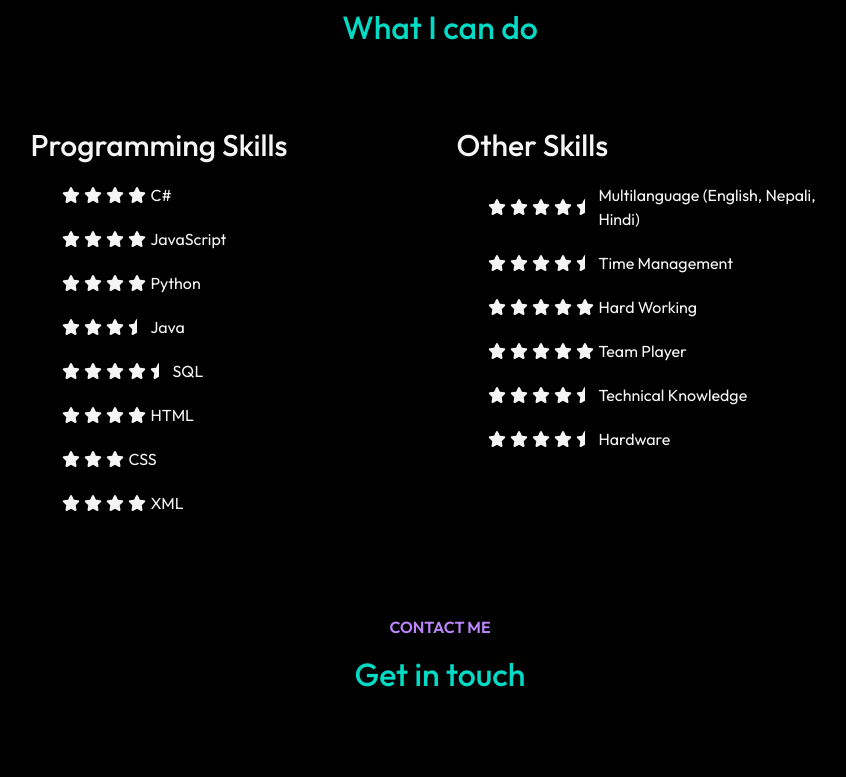
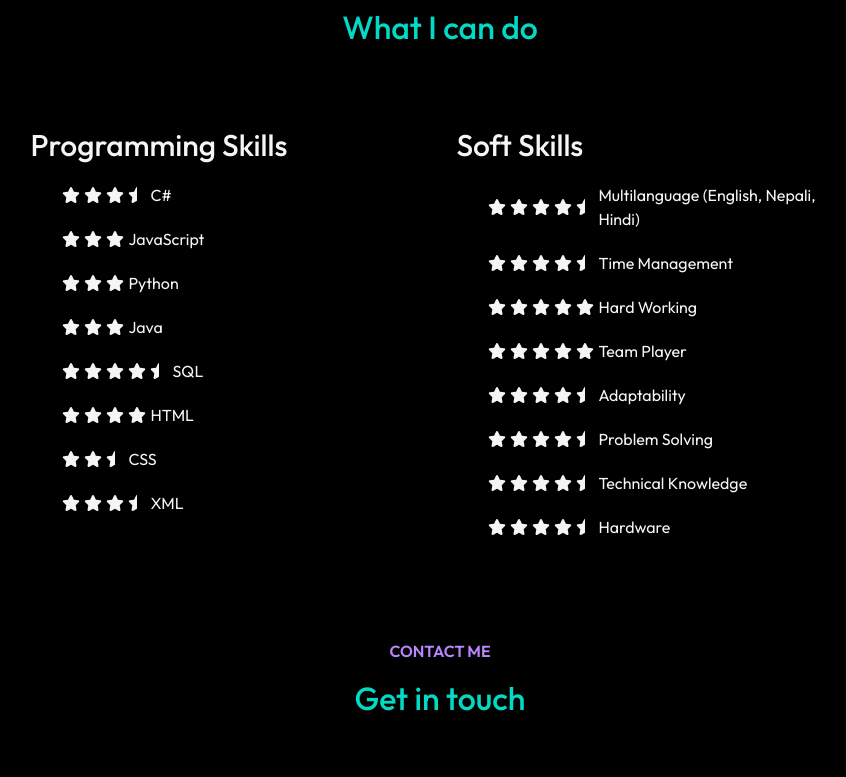
Before and after one commit to bijay1088/CV, a React (Vite) app: page / in a window 1280 px wide. Shown: the part 1800-2577 px from the top of the page, without its empty margins (200-1046 px from the left). Built offline with nearby package versions, Linux system fonts and the light colour scheme.

Commit message:
Changed how skills are stored.

```diff
--- /dev/null
+++ b/src/assets/skills.json
@@ -0,0 +1,23 @@
+{
+    "programmingSkills": [
+        { "name": "C#", "rating": 3.5 },
+        { "name": "JavaScript", "rating": 3 },
+        { "name": "Python", "rating": 3 },
+        { "name": "Java", "rating": 3 },
+        { "name": "SQL", "rating": 4.5 },
+        { "name": "HTML", "rating": 4 },
+        { "name": "CSS", "rating": 2.5 },
+        { "name": "XML", "rating": 3.5 }
+    ],
+    "softSkills": [
+        { "name": "Multilanguage (English, Nepali, Hindi)", "rating": 4.5 },
+        { "name": "Time Management", "rating": 4.5 },
+        { "name": "Hard Working", "rating": 5 },
+        { "name": "Team Player", "rating": 5 },
+        { "name": "Adaptability", "rating": 4.5 },
+        { "name": "Problem Solving", "rating": 4.5 },
+        { "name": "Technical Knowledge", "rating": 4.5 },
+        { "name": "Hardware", "rating": 4.5 }
+    ]
+
+}
--- a/src/components/contact/Contact.jsx
+++ b/src/components/contact/Contact.jsx
@@ -11,7 +11,7 @@ const Contact = () => {
       <div className="contact-col">
         <h3> Send me a message <FontAwesomeIcon icon={faEnvelope} className='ms-2'/></h3>
 
-        <p>For any inquiries, feel free to contact us at given address.</p>
+        <p>For any inquiries, feel free to contact me at given address.</p>
         <ul>
           <li><FontAwesomeIcon icon={faPhone} className='me-2'/><a href="tel:+44 07778794590">+44 07778794590</a></li>
           <li><FontAwesomeIcon icon={faEnvelope} className='me-2'/><a href="mailto:bijaybaniya1088@gmail.com">bijaybaniya1088@gmail.com</a></li>
--- a/src/components/skills/Skill.jsx
+++ b/src/components/skills/Skill.jsx
@@ -2,28 +2,13 @@ import React from 'react'
 import './Skill.css'
 import { FontAwesomeIcon } from '@fortawesome/react-fontawesome';
 import { faStar, faStarHalf } from '@fortawesome/free-solid-svg-icons'
+import skills from '../../assets/skills.json'
 
 const Skill = () => {
 
-  const programmingSkills = [
-    { name: 'C#', rating: 4 },
-    { name: 'JavaScript', rating: 4 },
-    { name: 'Python', rating: 4 },
-    { name: 'Java', rating: 3.5 },
-    { name: 'SQL', rating: 4.5 },
-    { name: 'HTML', rating: 4 },
-    { name: 'CSS', rating: 3 },
-    { name: 'XML', rating: 4 }
-  ]
+  const programmingSkills = skills.programmingSkills;
 
-  const otherSkills = [
-    { name: 'Multilanguage (English, Nepali, Hindi)', rating: 4.5 },
-    { name: 'Time Management', rating: 4.5 },
-    { name: 'Hard Working', rating: 5 },
-    { name: 'Team Player', rating: 5 },
-    { name: 'Technical Knowledge', rating: 4.5 },
-    { name: 'Hardware', rating: 4.5 }
-  ]
+  const otherSkills = skills.softSkills;
 
   return (
     <div>
@@ -45,7 +30,7 @@ const Skill = () => {
         </div>
 
         <div className="skills-list-col">
-          <h3> Other Skills </h3>
+          <h3> Soft Skills </h3>
           <ul>
           {otherSkills.map((skill, idx) => (
               <li key={idx}>
```
